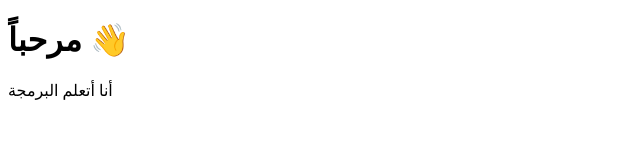
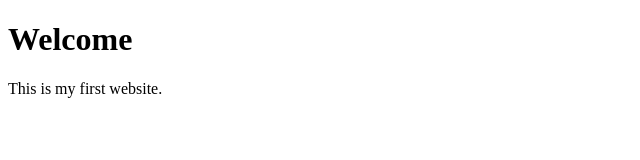
Before and after one commit to bdalwhabmjdy404-png/my-first-site-123, a plain HTML site: page index.html in a window 1280 px wide. Shown: the whole page, without its empty margins (0-640 px from the left). Drawn offline with Linux system fonts and the light colour scheme.

Commit message:
Update index.html

```diff
--- a/index.html
+++ b/index.html
@@ -1,10 +1,10 @@
 <!DOCTYPE html>
 <html>
-<head>
-  <title>أول موقع لي</title>
-</head>
-<body>
-  <h1>مرحباً 👋</h1>
-  <p>أنا أتعلم البرمجة</p>
-</body>
-</html>
+  <head>
+     <title>My First Site</title>
+     </head>
+     <body>
+       <h1>Welcome</h1>
+       <p>This is my first website.</p>
+       </body>
+       </html>
```
